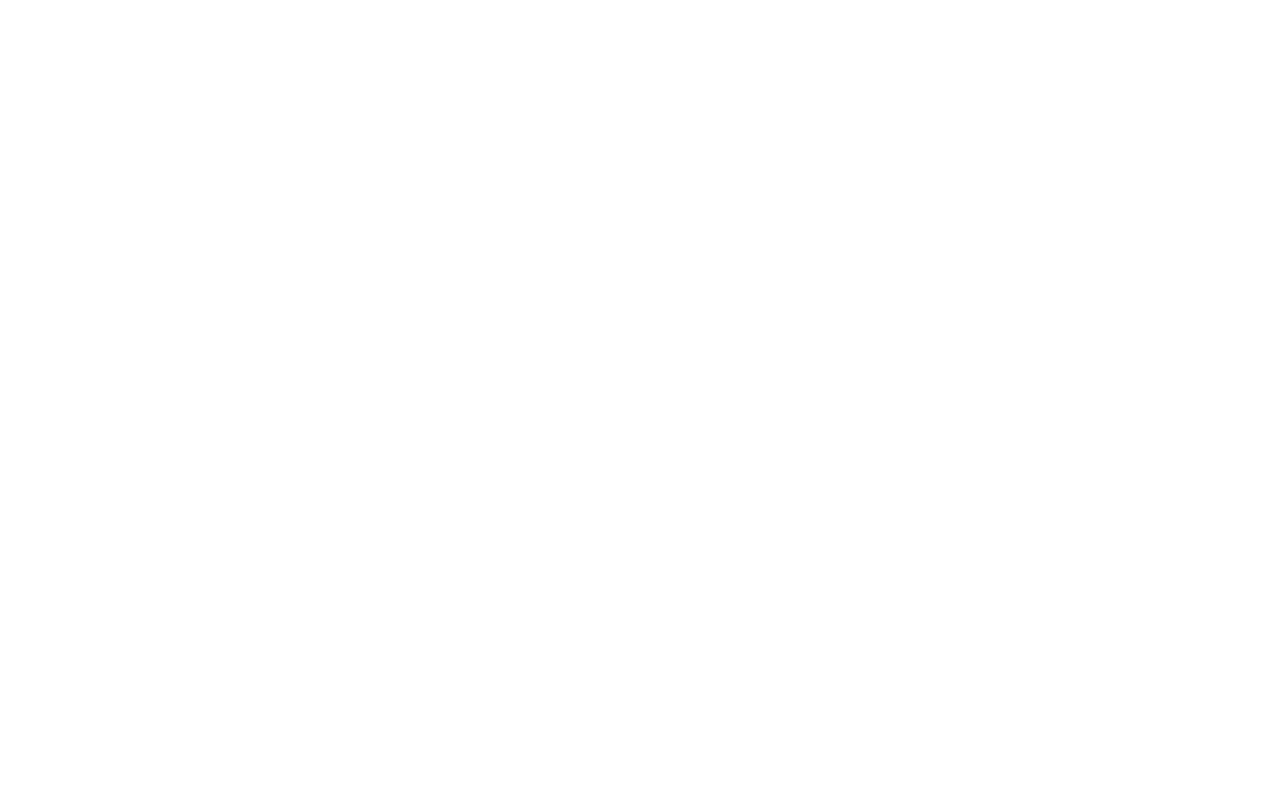
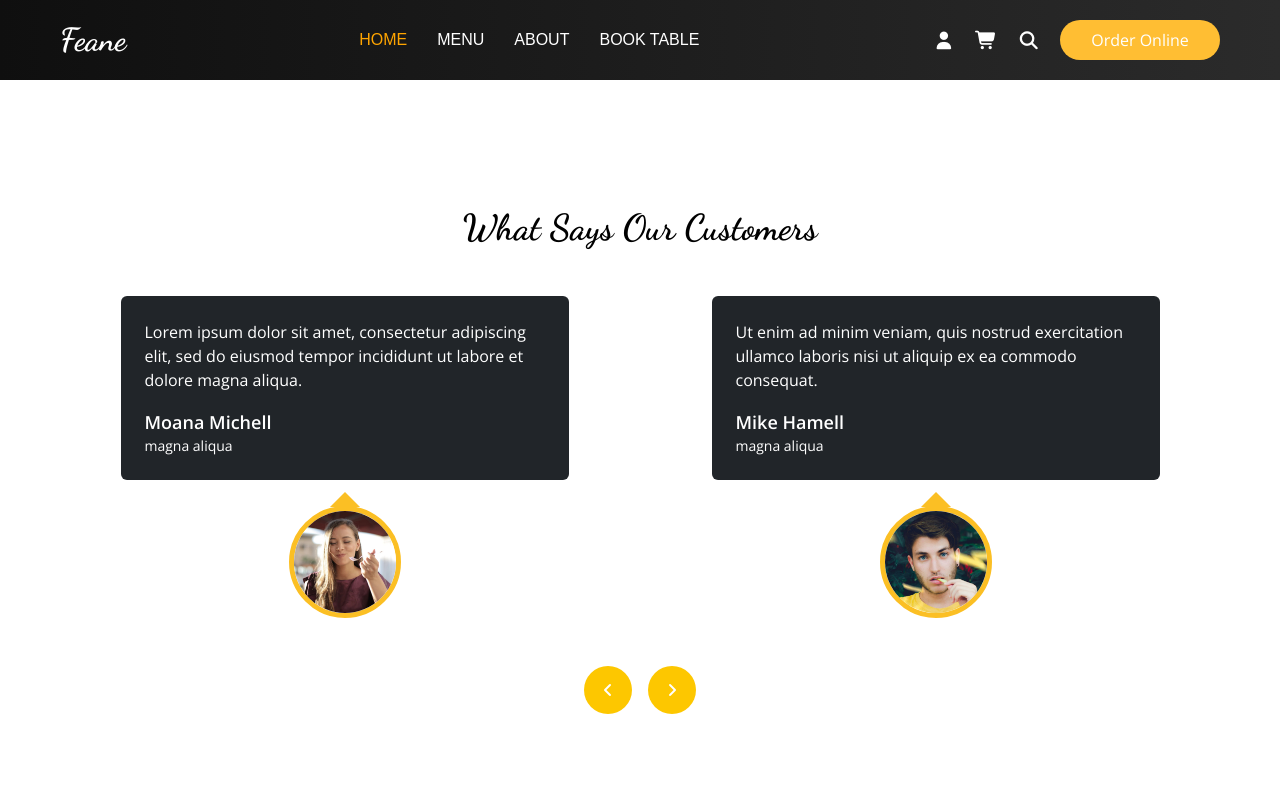
Before and after one commit to RohanGK517/Assessment-task, a Nuxt app: page /reviews in a window 1280 px wide. Before the commit this address had no page. Shown: the top 800 px of the page. Built offline with nearby package versions, Linux system fonts and the light colour scheme.

Commit message:
New Pages added to the application

```diff
--- a/app/components/Booking.vue
+++ b/app/components/Booking.vue
@@ -41,6 +41,7 @@
           referrerpolicy="no-referrer-when-downgrade"></iframe>
       </div>
     </div>
+    <div class="mb-24"></div>
   </div>
 </template>
 
--- a/app/components/Footer.vue
+++ b/app/components/Footer.vue
@@ -1,12 +1,12 @@
 <template>
   <footer class="bg-[#1b1b1b] text-white py-12 font-[Open_Sans]">
-    <div class="max-w-[1140px] mx-auto px-4 pt-20 font-[Open_Sans]">
+    <div class="max-w-[1140px] mx-auto px-4 pt-17 font-[Open_Sans]">
       <!-- Main Footer Grid -->
       <div class="grid grid-cols-1 md:grid-cols-3 gap-12 text-center">
 
         <!-- Contact Us -->
         <div class="space-y-4">
-          <h2 class="text-2xl font-bold font-[Dancing_Script] mb-2">Contact Us</h2>
+          <h2 class="text-3xl font-bold font-[Dancing_Script] mb-2">Contact Us</h2>
 
           <p class="flex items-center justify-center gap-2 text-sm hover:text-yellow-400 cursor-pointer">
             <i class="fas fa-map-marker-alt w-4"></i>
@@ -25,7 +25,7 @@
 
         <!-- Feane Center Section -->
         <div class="space-y-4">
-          <h2 class="text-2xl font-bold font-[Dancing_Script]">Feane</h2>
+          <h2 class="text-4xl font-bold font-[Dancing_Script]">Feane</h2>
           <p class="text-sm leading-relaxed px-4">
             Necessary, making this the first true generator on the Internet. It uses a dictionary of over 200 Latin words, combined with
           </p>
@@ -40,7 +40,7 @@
 
         <!-- Opening Hours -->
         <div class="space-y-4">
-          <h2 class="text-2xl font-bold font-[Dancing_Script] mb-2">Opening Hours</h2>
+          <h2 class="text-3xl font-bold font-[Dancing_Script] mb-2">Opening Hours</h2>
           <p class="text-sm">Everyday</p>
           <p class="text-sm">10.00 Am -10.00 Pm</p>
         </div>
--- a/app/components/NavBar.vue
+++ b/app/components/NavBar.vue
@@ -1,7 +1,7 @@
 <template>
   <nav class="navbar">
     <div class="nav-container">
-      <div class="logo">Feane</div>
+      <a href="/"><div class="logo">Feane</div></a>
 
       <!-- Hamburger Icon -->
       <div class="hamburger" @click="toggleMenu">
@@ -10,10 +10,10 @@
 
       <!-- Nav Links -->
       <ul :class="['nav-links', menuOpen ? 'show' : '']">
-        <li><a href="#" class="active">HOME</a></li>
-        <li><a href="#">MENU</a></li>
-        <li><a href="#">ABOUT</a></li>
-        <li><a href="#">BOOK TABLE</a></li>
+        <li><a href="/" class="active">HOME</a></li>
+        <li><a href="/menu">MENU</a></li>
+        <li><a href="/about">ABOUT</a></li>
+        <li><a href="/booking">BOOK TABLE</a></li>
       </ul>
 
       <div :class="['nav-icons', menuOpen ? 'show-icons' : '']">
--- a/app/components/Reviews.vue
+++ b/app/components/Reviews.vue
@@ -1,43 +1,89 @@
 <template>
-  <section class="py-16 bg-white">
-    <div class="container mx-auto px-4 text-center md:pt-9">
-      <h2 class="text-4xl font-[Dancing_Script] font-semibold mb-12">What Says Our Customers</h2>
-      <div class="grid grid-cols-1 md:grid-cols-2 gap-10 font-[Open_Sans]">
-        <div v-for="(review, index) in reviews" :key="index" class="flex flex-col items-center">
-          <div class="bg-[#212529] text-white p-6 rounded-md max-w-lg w-full">
-            <p class="text-left mb-4">{{ review.text }}</p>
-            <h3 class="text-left font-semibold text-lg">{{ review.name }}</h3>
-            <p class="text-left text-sm">{{ review.detail }}</p>
+    <section class="py-16 mt-32 sm:mt-24 md:mt-16 md:px-12 bg-white overflow-hidden pb-20">
+
+    <div class="container mx-auto px-4 text-center">
+      <h2 class="text-3xl sm:text-4xl font-[Dancing_Script] font-semibold mb-10 sm:mb-12">
+        What Says Our Customers
+      </h2>
+
+      <!-- Swiper Slider -->
+      <Swiper :modules="[Navigation]" :loop="true" :slides-per-view="1" :space-between="20" :breakpoints="{
+        640: { slidesPerView: 1, spaceBetween: 20 },
+        768: { slidesPerView: 2, spaceBetween: 30 }
+      }" :navigation="{
+          nextEl: '#swiper-next',
+          prevEl: '#swiper-prev'
+        }" class="w-full px-2 sm:px-4">
+        <SwiperSlide v-for="(review, index) in reviews" :key="index">
+          <div class="flex flex-col items-center font-[Open_Sans] px-4">
+            <div class="bg-[#212529] text-white p-6 rounded-md w-full max-w-md mx-auto">
+              <p class="text-left mb-4 text-sm sm:text-base">{{ review.text }}</p>
+              <h3 class="text-left font-semibold text-base sm:text-lg">{{ review.name }}</h3>
+              <p class="text-left text-xs sm:text-sm">{{ review.detail }}</p>
+            </div>
+            <div class="relative mt-6">
+              <div
+                class="relative left-1/2 transform -translate-x-1/2 -top-3 w-0 h-0 border-l-[15px] border-l-transparent border-r-[15px] border-r-transparent border-b-[15px] border-b-[#fbbf24] z-10">
+              </div>
+              <img :src="review.image" alt="Reviewer image"
+                class="relative rounded-full border-[5px] border-[#fbbf24] w-24 h-24 sm:w-28 sm:h-28 object-cover mt-[-13.5px]" />
+            </div>
           </div>
-          <div class="relative mt-6 pr-90">
-            <div class="relative left-1/2 transform -translate-x-1/2 -top-3 w-0 h-0 border-l-[15px] border-l-transparent border-r-[15px] border-r-transparent border-b-[15px] border-b-[#fbbf24] z-10"></div>
-            <img :src="review.image" alt="" class="relative rounded-full border-[5px] border-[#fbbf24] w-28 h-28 object-cover mt-[-13.5px]">
-          </div>
-        </div>
-      </div>
-      <div class="flex justify-center gap-4 mt-10 mb-10">
-        <button class="bg-[#fbbf24] hover:bg-yellow-400 text-white rounded-full w-12 h-12 text-xl">←</button>
-        <button class="bg-[#fbbf24] hover:bg-yellow-400 text-white rounded-full w-12 h-12 text-xl">→</button>
+        </SwiperSlide>
+      </Swiper>
+
+      <!-- Custom Navigation Arrows -->
+      <div class="flex justify-center gap-4 mt-10 sm:mt-12 flex-wrap mb-16">
+        <button id="swiper-prev"
+          class="bg-yellow-400 text-white h-12 w-12 cursor-pointer rounded-full hover:bg-yellow-500 transition duration-300">
+          <i class="fa-solid fa-angle-left"></i>
+        </button>
+        <button id="swiper-next"
+          class="bg-yellow-400 text-white h-12 w-12 cursor-pointer rounded-full hover:bg-yellow-500 transition duration-300">
+          <i class="fa-solid fa-angle-right"></i>
+        </button>
       </div>
     </div>
   </section>
 </template>
 
+
 <script setup>
+import { Swiper, SwiperSlide } from 'swiper/vue'
+import { Navigation } from 'swiper/modules'
+import 'swiper/css'
+import 'swiper/css/navigation'
+
 const reviews = [
   {
-    text: 'Lorem ipsum dolor sit amet, consectetur adipiscing elit, sed do eiusmod tempor incididunt ut labore et dolore magna aliqua. Ut enim ad minim veniam',
+    text:
+      'Lorem ipsum dolor sit amet, consectetur adipiscing elit, sed do eiusmod tempor incididunt ut labore et dolore magna aliqua.',
     name: 'Moana Michell',
     detail: 'magna aliqua',
-    image: '/images/user1.png'
+    image: '/images/user1.png',
   },
   {
-    text: 'Lorem ipsum dolor sit amet, consectetur adipiscing elit, sed do eiusmod tempor incididunt ut labore et dolore magna aliqua. Ut enim ad minim veniam',
+    text:
+      'Ut enim ad minim veniam, quis nostrud exercitation ullamco laboris nisi ut aliquip ex ea commodo consequat.',
     name: 'Mike Hamell',
     detail: 'magna aliqua',
-    image: '/images/user2.png'
-  }
-];
+    image: '/images/user2.png',
+  },
+  {
+    text:
+      'Duis aute irure dolor in reprehenderit in voluptate velit esse cillum dolore eu fugiat nulla pariatur.',
+    name: 'Moana Michell',
+    detail: 'magna aliqua',
+    image: '/images/user1.png',
+  },
+  {
+    text:
+      'Excepteur sint occaecat cupidatat non proident, sunt in culpa qui officia deserunt mollit anim id est laborum.',
+    name: 'Mike Hamell',
+    detail: 'magna aliqua',
+    image: '/images/user2.png',
+  },
+]
 </script>
 
 <style scoped>
--- /dev/null
+++ b/app/pages/about.vue
@@ -0,0 +1,15 @@
+<template>
+  <div class="min-h-screen flex flex-col">
+    <NavBar />
+
+    <!-- About section -->
+    <div class="font-[Dancing_Script] flex-1 mb-0 pb-0">
+      <About />
+    </div>
+
+    <!-- Footer section -->
+    <div class="mt-0 pt-0">
+      <Footer />
+    </div>
+  </div>
+</template>
--- /dev/null
+++ b/app/pages/booking.vue
@@ -0,0 +1,17 @@
+<template>
+
+    <NavBar />
+    <Booking />
+    <Footer />
+</template>
+
+<script setup>
+import NavBar from '../components/NavBar.vue'
+import Booking from '../components/Booking.vue'
+import Footer from '../components/Footer.vue'
+</script>
+
+<style scoped>
+@import url('https://fonts.googleapis.com/css2?family=Dancing+Script:wght@700&display=swap');
+@import url('https://fonts.googleapis.com/css2?family=Open+Sans:wght@400;600&display=swap');
+</style>
--- a/app/pages/index.vue
+++ b/app/pages/index.vue
@@ -13,7 +13,7 @@
      <About />
       <Booking />
       <Reviews />
-      <Footer />
+      <Footer class="mt-16" />
   </div>
 
 </template>
--- /dev/null
+++ b/app/pages/menu.vue
@@ -0,0 +1,19 @@
+<template>
+
+    <NavBar />
+    <div class="font-[Dancing_Script]">
+    <Menu />
+    </div>
+    <Footer />
+</template>
+
+<script setup>
+import NavBar from '../components/NavBar.vue'
+import Menu from '../components/Menu.vue'
+import Footer from '../components/Footer.vue'
+</script>
+
+<style scoped>
+@import url('https://fonts.googleapis.com/css2?family=Dancing+Script:wght@700&display=swap');
+@import url('https://fonts.googleapis.com/css2?family=Open+Sans:wght@400;600&display=swap');
+</style>
--- /dev/null
+++ b/app/pages/reviews.vue
@@ -0,0 +1,17 @@
+<template>
+
+    <NavBar />
+    <Reviews />
+    <Footer />
+</template>
+
+<script setup>
+import NavBar from '../components/NavBar.vue'
+import Reviews from '../components/Reviews.vue'
+import Footer from '../components/Footer.vue'
+</script>
+
+<style scoped>
+@import url('https://fonts.googleapis.com/css2?family=Dancing+Script:wght@700&display=swap');
+@import url('https://fonts.googleapis.com/css2?family=Open+Sans:wght@400;600&display=swap');
+</style>
```
Also changed, not shown: app/components/About.vue (+14 -14 lines).
